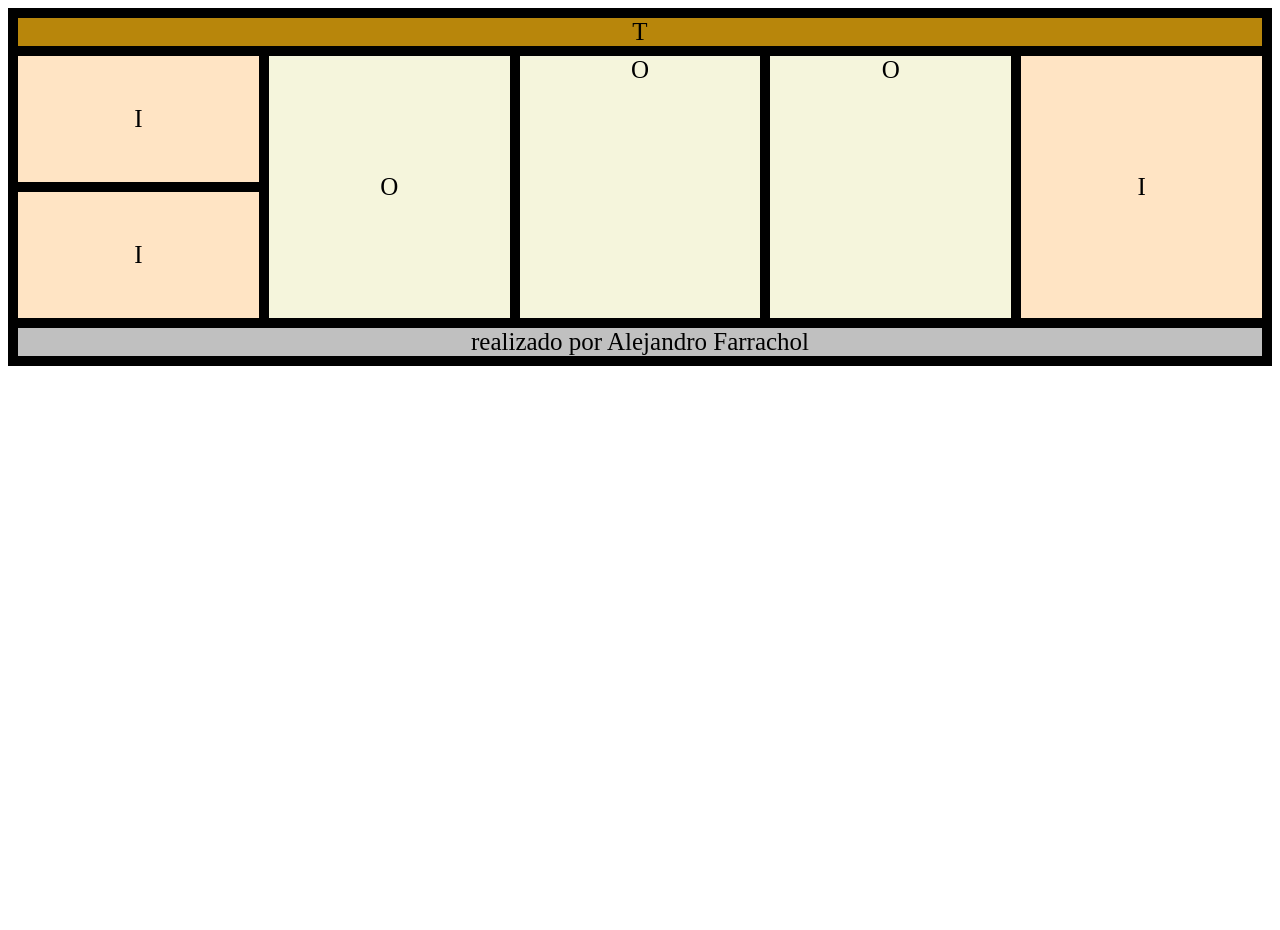
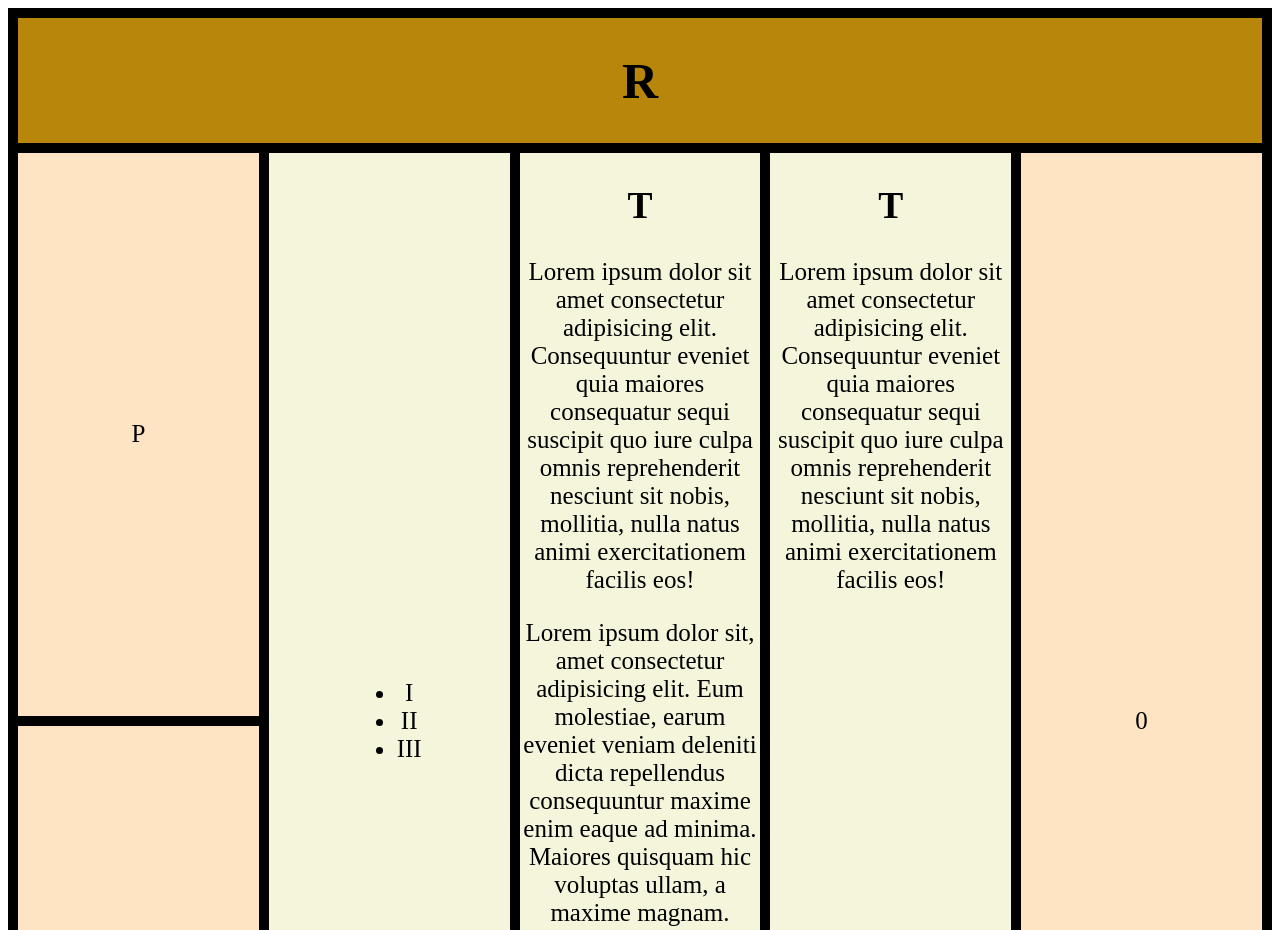
Before and after one commit to alejandrofarrachol/INF122_GRID-tarea_FarracholAlejandro, a plain HTML site: page index.html in a window 1280 px wide. Shown: the top 930 px of the page. Before the commit the page ends 800 px from the top, so only its background shows below. Drawn offline with Linux system fonts and the light colour scheme.

Commit message:
Update index.html

```diff
--- a/index.html
+++ b/index.html
@@ -9,17 +9,30 @@
 
   <link rel="stylesheet" href="css/estilo2.css">
 
-  <title>GRID</title>
+  <title>RESPONSIVO</title>
 </head>
 <body>
 <div class="conteiner">
-  <div class="header">T</div>
-  <div class="side1a">I</div>
-  <div class="contenido1">O</div>
-  <div class="contenido2">O</div>
-  <div class="contenido3">O</div>
-  <div class="side2">I</div>
-  <div class="side1b">I</div>
+  <div class="header"><h1>R</h1></div>
+  <div class="side1a">P</div>
+  <div class="contenido1">
+      <ul>
+        <li>I</li>
+        <li>II</li>
+        <li>III</li>
+      </ul>
+  </div>
+  <div class="contenido2">
+    <h2>T</h2>
+    <p>Lorem ipsum dolor sit amet consectetur adipisicing elit. Consequuntur eveniet quia maiores consequatur sequi suscipit quo iure culpa omnis reprehenderit nesciunt sit nobis, mollitia, nulla natus animi exercitationem facilis eos!</p>
+    <p>Lorem ipsum dolor sit, amet consectetur adipisicing elit. Eum molestiae, earum eveniet veniam deleniti dicta repellendus consequuntur maxime enim eaque ad minima. Maiores quisquam hic voluptas ullam, a maxime magnam.</p>
+  </div>
+  <div class="contenido3">
+    <h2>T</h2>
+    <p>Lorem ipsum dolor sit amet consectetur adipisicing elit. Consequuntur eveniet quia maiores consequatur sequi suscipit quo iure culpa omnis reprehenderit nesciunt sit nobis, mollitia, nulla natus animi exercitationem facilis eos!</p>
+  </div>
+  <div class="side2">0</div>
+  <div class="side1b">P</div>
   <div class="footer">realizado por Alejandro Farrachol</div>
 </div>
 </body>
```
